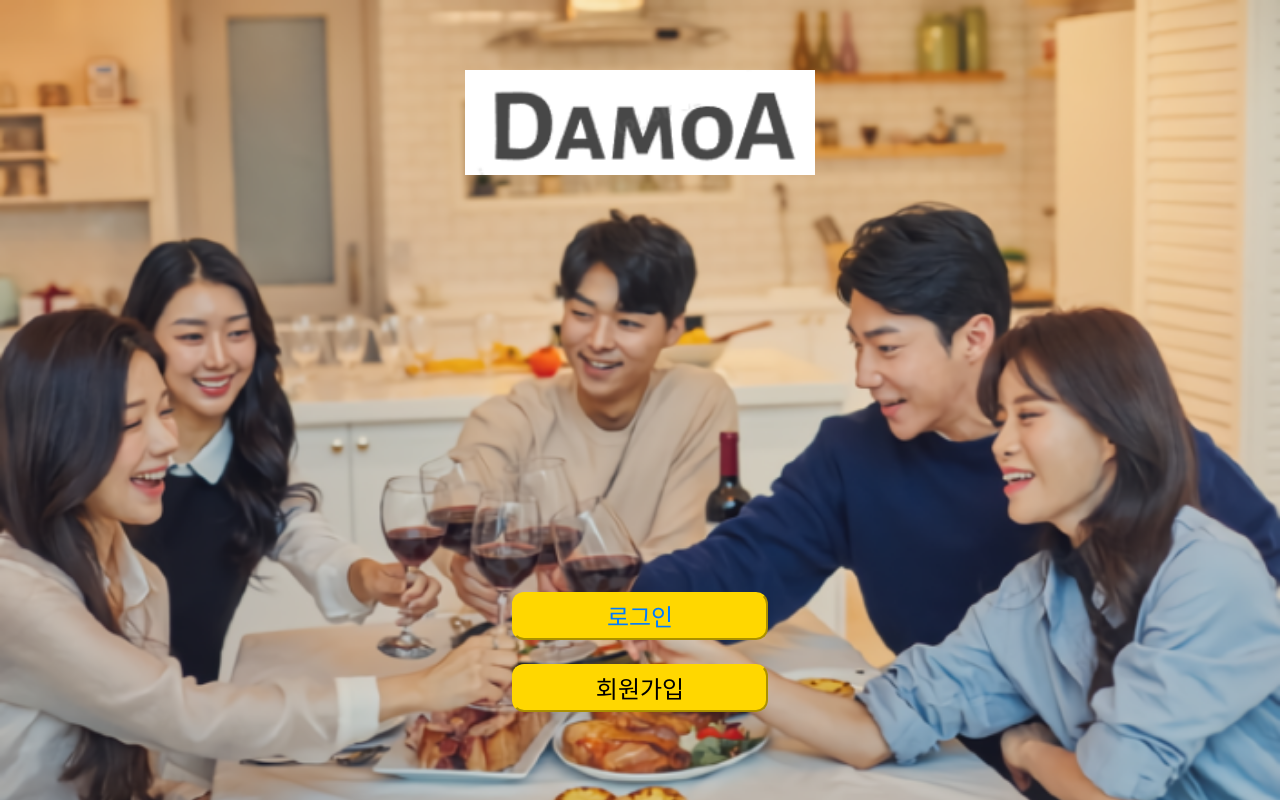
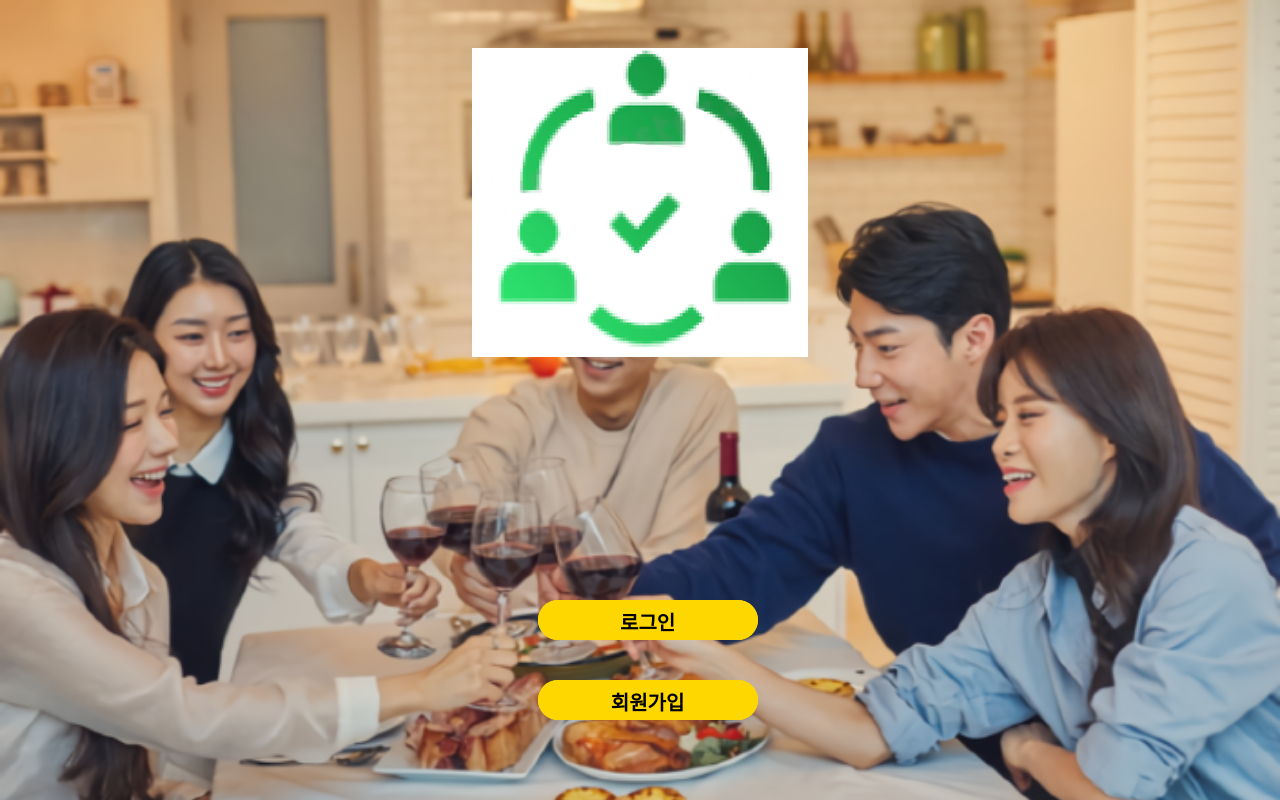
Before and after one commit to KHwanii/IMO, a Django app: page / in a window 1280 px wide. Run offline with Django 4.2, Linux system fonts and the light colour scheme; parts of the project's set-up code (start-up, migrations or seed data) failed here and were passed over; some libraries are stand-ins or nearby versions.

Commit message:
khwanii forth

```diff
--- a/IMO/templates/main/index.html
+++ b/IMO/templates/main/index.html
@@ -1,41 +1,51 @@
 {% load static %}
+
 <!DOCTYPE html>
-<html lang="ko">
+<html lang="en">
 
   <head>
-
+    <title>첫 페이지</title>
     <meta charset="utf-8">
     <meta name="viewport" content="width=device-width, initial-scale=1">
-    <!-- Bootstrap CSS -->
-    <link rel="stylesheet" type="text/css" href="{% static 'bootstrap.min.css' %}">
-    <!-- main CSS -->
+    <link rel="stylesheet" href="https://cdn.jsdelivr.net/npm/bootstrap@4.6.2/dist/css/bootstrap.min.css">
     <link rel="stylesheet" type="text/css" href="{% static 'style.css' %}">
-
-    <title>Damoa 시작 화면</title>
+    <script src="https://cdn.jsdelivr.net/npm/jquery@3.6.3/dist/jquery.slim.min.js"></script>
+    <script src="https://cdn.jsdelivr.net/npm/popper.js@1.16.1/dist/umd/popper.min.js"></script>
+    <script src="https://cdn.jsdelivr.net/npm/bootstrap@4.6.2/dist/js/bootstrap.bundle.min.js"></script>
     <style>
       body {
-        background-image: url("static/img/mainbg.png");
+        background-image: url({% static 'img/mainbg.png' %});
         background-repeat: no-repeat;
         background-attachment: fixed;
         background-size: cover;
       }
 
-      img {
-        width: 350px;
-        margin-top: 70px;
-      }
-
       .login_button {
-        position: absolute;
+        position:fixed;
         bottom: 20%;
-        left: 40%;
+        left: 42%;
+        color: black;
+        background: gold;
+        border-color: gold;
+        border-radius: 1em;
+        font-size: 20px;
+        font-weight:bolder;
+        width: 220px;
+        height: 40px;
       }
 
       .sign_button {
-        position: absolute;
-        bottom: 11%;
-        left: 40%;
-
+        position:fixed;
+        bottom: 10%;
+        left: 42%;
+        color: black;
+        background: gold;
+        border-color: gold;
+        border-radius: 1em;
+        font-size: 20px;
+        font-weight: bolder;
+        width: 220px;
+        height: 40px;
       }
 
       button {
@@ -43,7 +53,7 @@
         background: gold;
         border-color: gold;
         border-radius: 0.5em;
-        font-size: 1.5em;
+        font-size: 1.6em;
         height: 6%;
         width: 20%;
       }
@@ -57,19 +67,15 @@
   <body>
 
     <div align="center">
-      <img src="static/img/logo.png" alt="Damoa Logo"></img>
-      <button class="login_button">
-        <a href="{% url 'common:login' %}">로그인</a>
-      </button><br>
-      <button class="sign_button" href="#">회원가입</button>
+      <div class = "mt-5">
+        <img src={% static 'img/damoa.png' %}>
+      </div>
+      <div class="login_button">
+      <a class="btn login_button" href="{% url 'common:login' %}">로그인</a>
+      </div>
+      <div class="sign_button">
+        <a class="btn sign_button" href="{% url 'common:login' %}">회원가입</a>
+      </div>
     </div>
-
-    <!-- jQuery JS -->
-    <script src="{% static 'jquery-3.6.3.min.js' %}"></script>
-    <script src="https://cdn.jsdelivr.net/npm/popper.js@1.16.1/dist/umd/popper.min.js"></script>
-    <!-- Bootstrap JS -->
-    <script src="{% static 'bootstrap.min.js' %}"></script>
-
   </body>
-
 </html>
```
